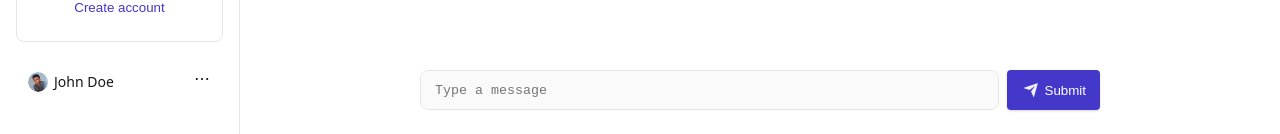
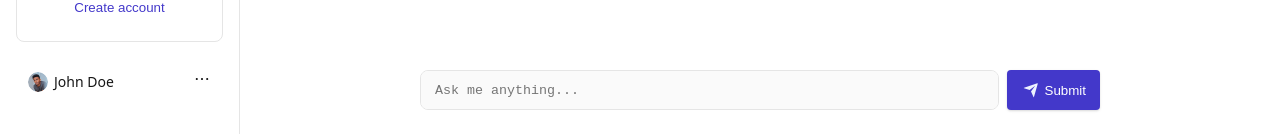
Before and after one commit to astromar96/chat-ai, a Vue app: page / in a window 1280 px wide. Shown: the part 666-800 px from the top of the page. Built offline with nearby package versions, Linux system fonts and the light colour scheme.

Commit message:
change textarea placeholder

```diff
--- a/src/components/ChatInput/ChatInput.vue
+++ b/src/components/ChatInput/ChatInput.vue
@@ -1,5 +1,5 @@
 <template>
-    <textarea :style="{ height }" @keyup='handleKeyUp' class="chat-input" placeholder="Type a message"></textarea>
+    <textarea :style="{ height }" @keyup='handleKeyUp' class="chat-input" placeholder="Ask me anything..."></textarea>
 </template>
 
 <script setup>
```
